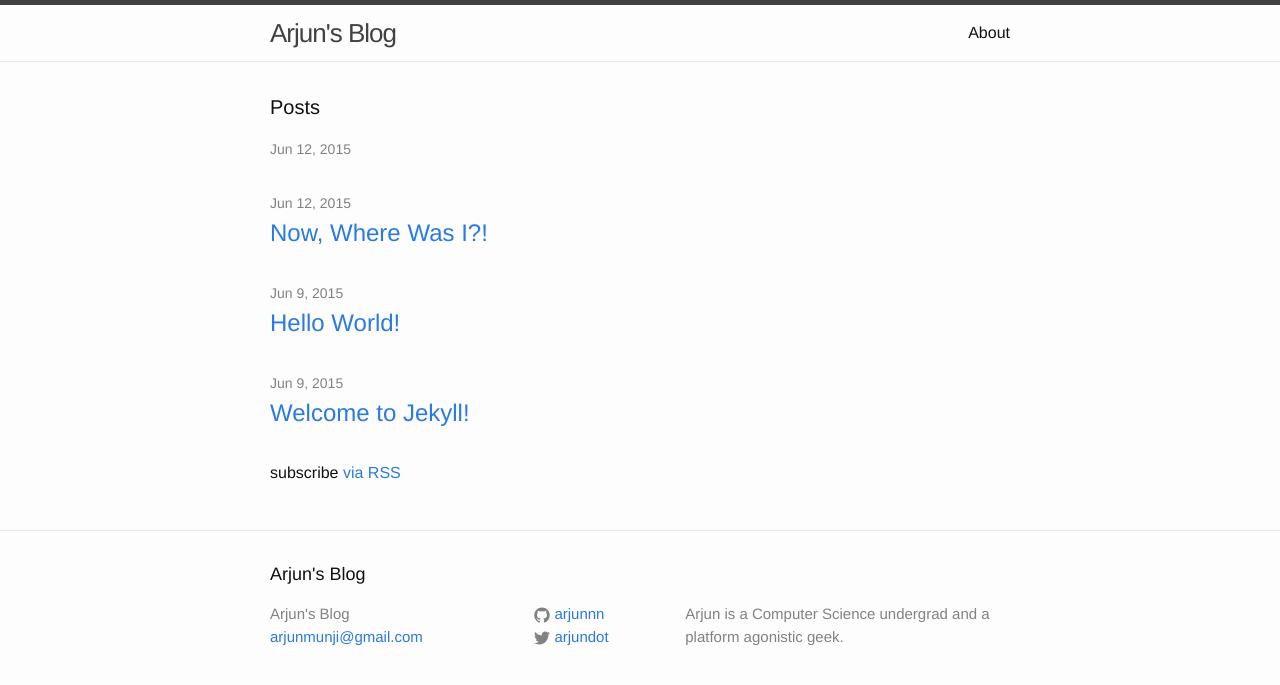
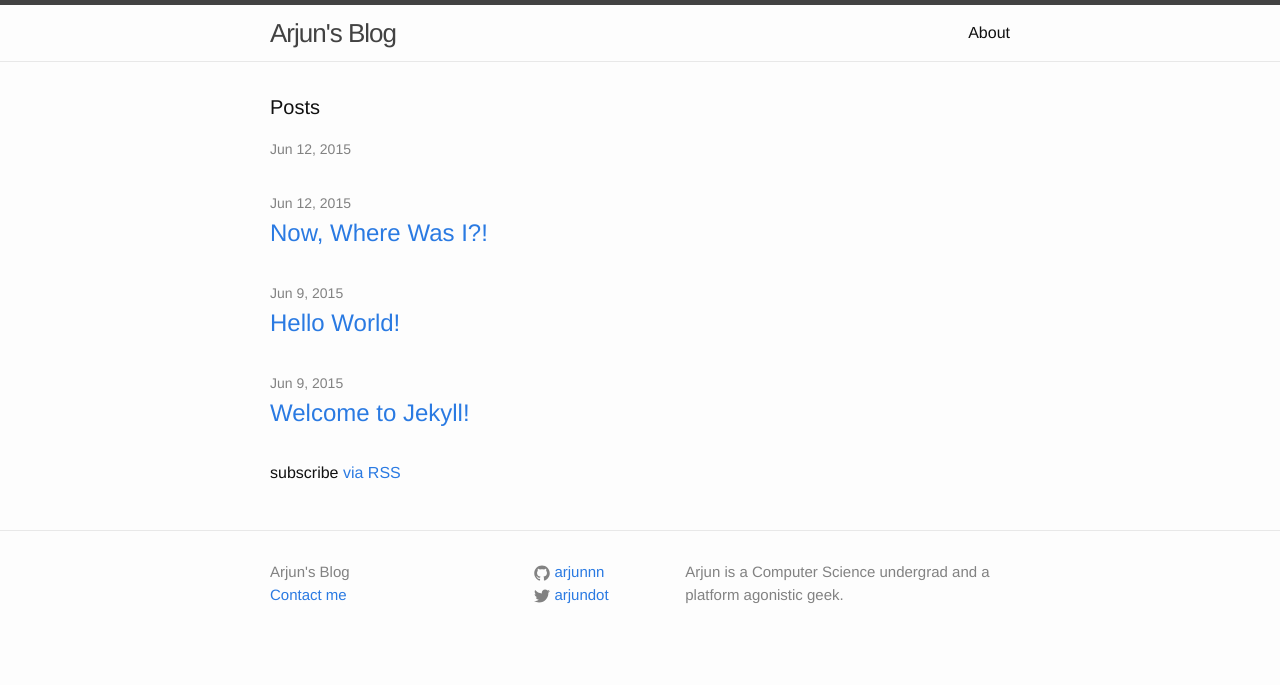
Before and after one commit to arjunnn/blog, a Jekyll site: the page built from index.html, in a window 1280 px wide. Shown: the top 685 px of the page. Built offline with Jekyll 4.4.1, drawn with Linux system fonts in a browser that asks for light colours; Markdown is read by kramdown in place of the engine named in the settings.

Commit message:
changes to footer

```diff
--- a/_includes/footer.html
+++ b/_includes/footer.html
@@ -2,13 +2,13 @@
 
   <div class="wrapper">
 
-    <h2 class="footer-heading">{{ site.title }}</h2>
+    <!-- <h2 class="footer-heading">{{ site.title }}</h2> -->
 
     <div class="footer-col-wrapper">
       <div class="footer-col  footer-col-1">
         <ul class="contact-list">
           <li>{{ site.title }}</li>
-          <li><a href="mailto:{{ site.email }}">{{ site.email }}</a></li>
+          <li><a href="mailto:{{ site.email }}">Contact me</a></li>
         </ul>
       </div>
 
```
Also changed, not shown: index.html (+0 -10 lines).
